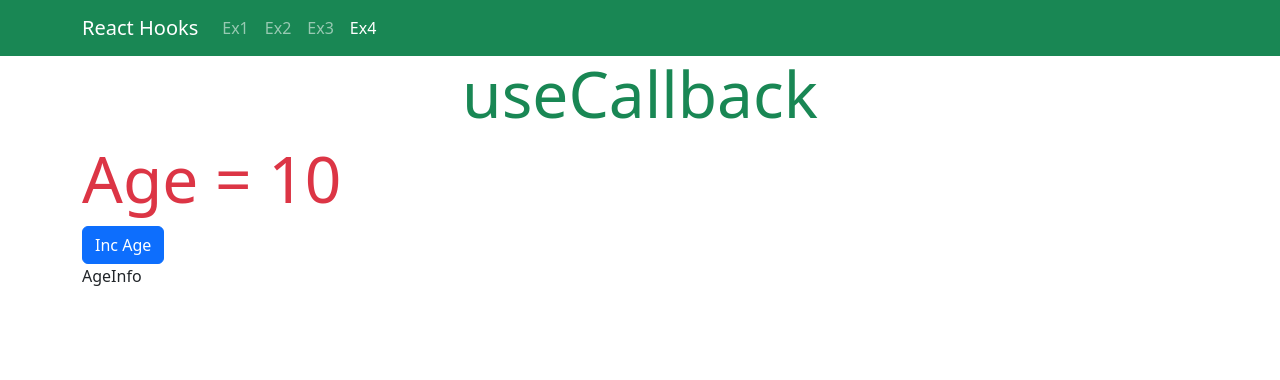
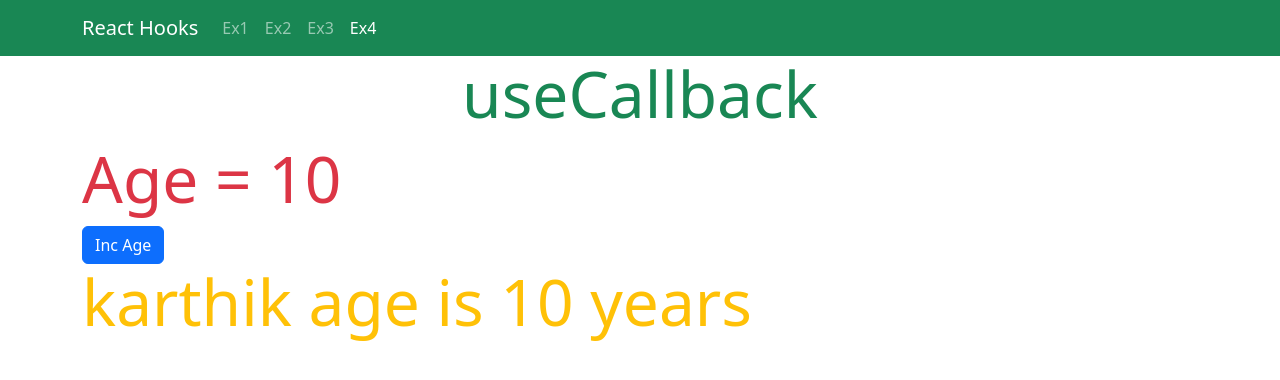
Before and after one commit to VenkataKarthikNeeluri/React-Hooks, a React (Create React App) app: page /ex4 in a window 1280 px wide. Shown: the top 380 px of the page. Built offline with nearby package versions, Linux system fonts and the light colour scheme.

Commit message:
age increment

```diff
--- a/src/components/Ex4.js
+++ b/src/components/Ex4.js
@@ -12,6 +12,15 @@ function Ex4() {
     setAge(age+1)
   }
 
+  const userAge = `karthik age is ${age} years`
+
+  // useCallback will return a memoized version of the callback that only changes if one of the inputs has changed.
+
+  const updateAge = useCallback(() => {
+    return userAge
+
+  },[age])
+
 
   return (
    <div className="container">
@@ -21,7 +30,7 @@ function Ex4() {
         </div>
     </div>
     <Age age={age} ageHandler={incrementAge} />
-    <AgeInfo/>
+    <AgeInfo ageInfo={updateAge}/>
    </div>
   )
 }
--- a/src/components/sub/AgeInfo.jsx
+++ b/src/components/sub/AgeInfo.jsx
@@ -1,9 +1,11 @@
 import React from 'react'
 
-function AgeInfo() {
+function AgeInfo(props) {
   return (
-    <div>
-      AgeInfo
+    <div  className='row'>
+      <div className="col-md-12 text-success">
+        <h3 className="display-3 text-warning"> { props.ageInfo() } </h3>
+      </div>
     </div>
   )
 }
```
